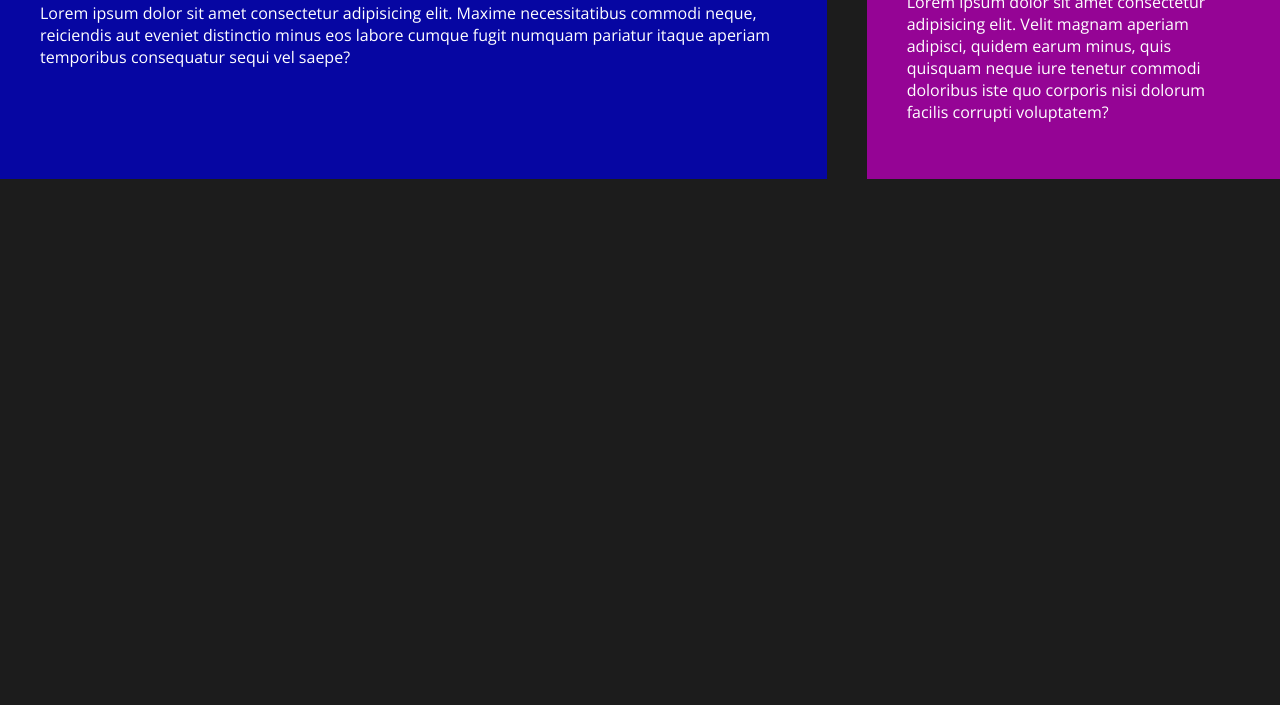
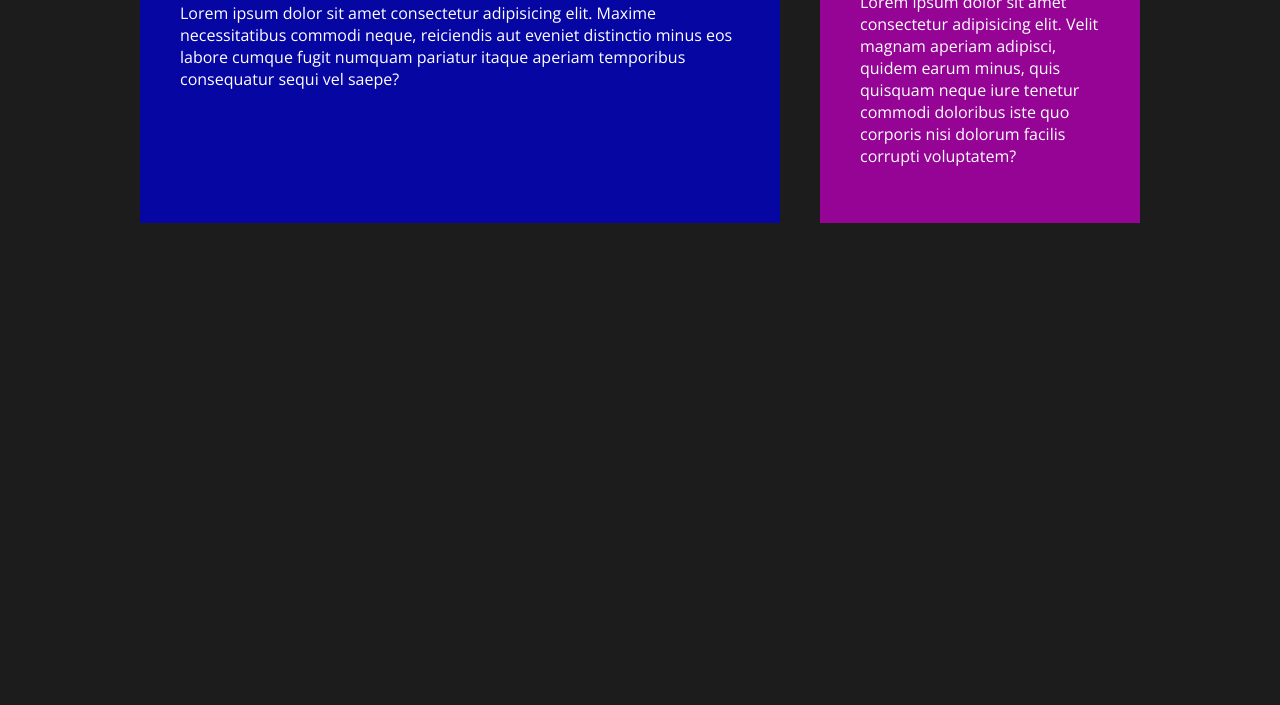
Before and after one commit to magadiflo/sass-bem-responsive-design, a website: page index.html in a window 1280 px wide. Shown: the part 95-800 px from the top of the page. Drawn offline with nearby package versions, Linux system fonts and the light colour scheme; files that its build step writes are made by us from their sources.

Commit message:
Setting widths

```diff
--- a/app/scss/globals/_boilerplate.scss
+++ b/app/scss/globals/_boilerplate.scss
@@ -43,5 +43,5 @@ body {
     padding: 0;
     font-family: u.$font;
     background-color: hsl(0, 0%, 11%);
-    color: hsl(0, 0%, 100%),
+    color: hsl(0, 0%, 100%);
 }
--- a/app/scss/layout/_grid.scss
+++ b/app/scss/layout/_grid.scss
@@ -3,6 +3,9 @@
     grid-template-columns: 1fr;
     grid-template-rows: auto auto;
     gap: 40px;
+    //*max-width: 1000px;
+    width: min(100% - 40px, 1000px); //* Es similar al max-width, con la diferencia, que en dispositivos menores a 1000px siempre tomará el 100% - 40px
+    margin-inline: auto; //* Es lo mismo que el margin, pero este encapsula al margin-end y margin-star
 
     @media (min-width: 900px) {
         grid-template-columns: 2fr 1fr; //* Le decimos que la primera columna sea el doble de la segunda
```
